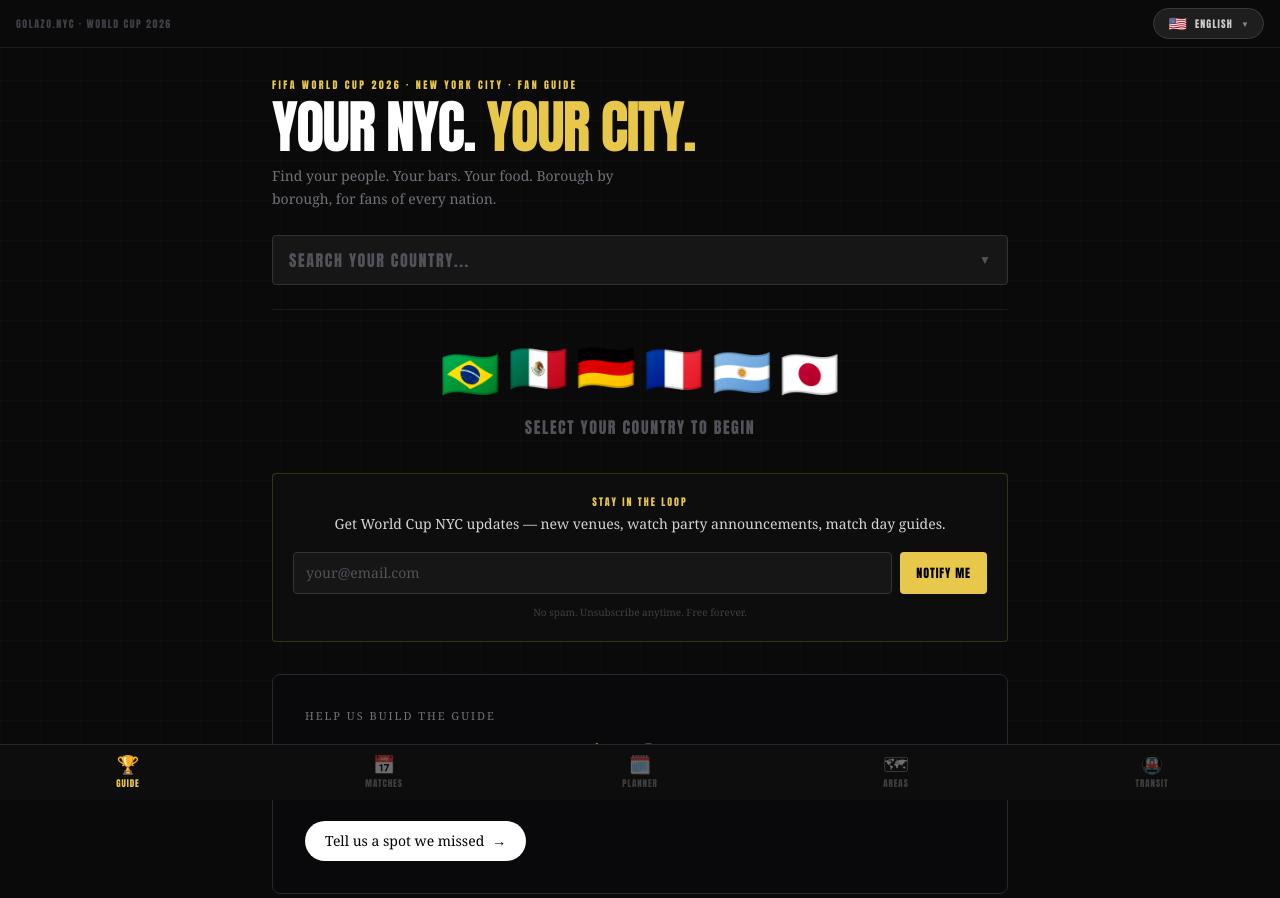
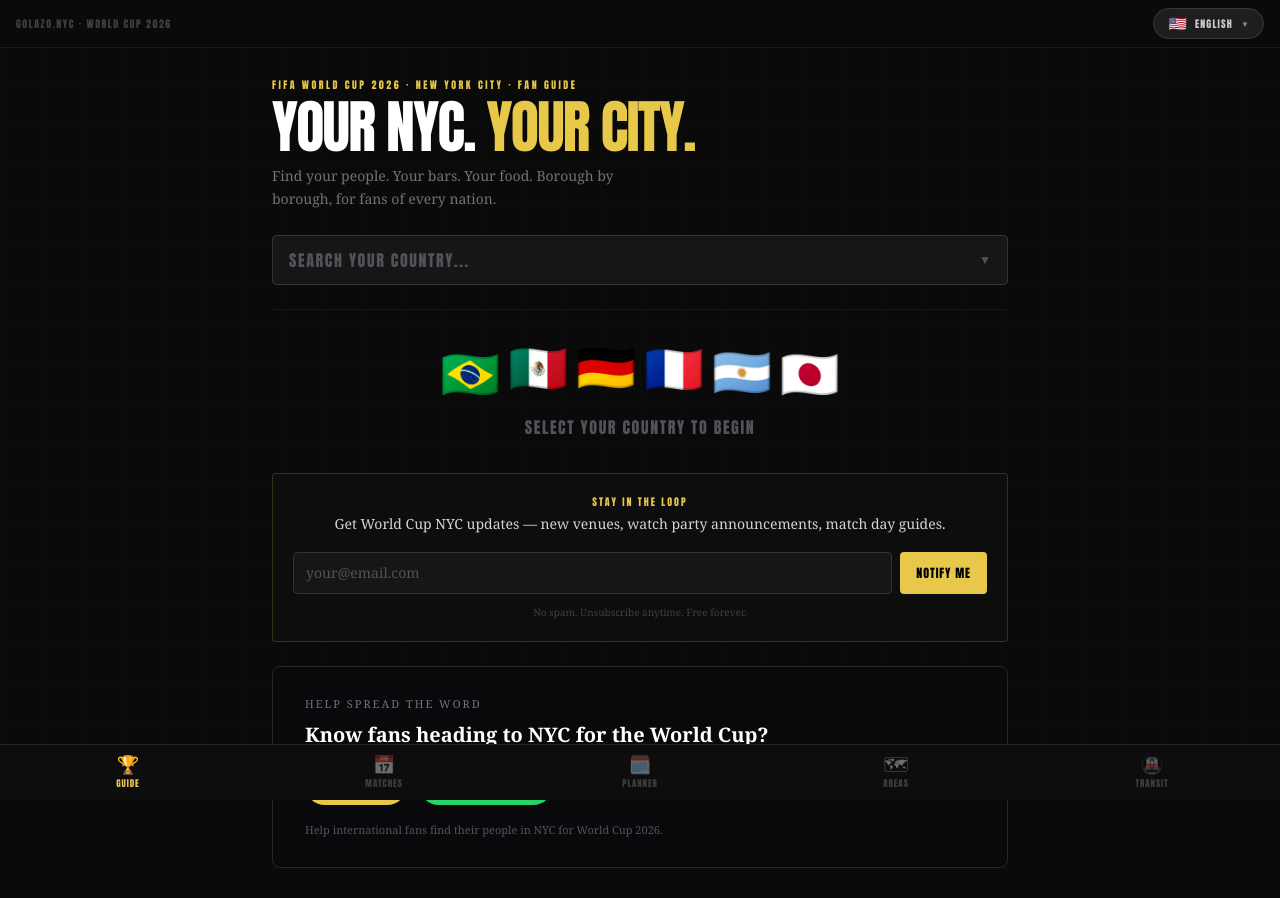
Before and after one commit to mrandrewault/fifa-nyc-guide, a Next.js app: page / in a window 1280 px wide. Shown: the top 898 px of the page. Built offline with nearby package versions, Linux system fonts and the light colour scheme.

Commit message:
Update GuideTab.tsx

```diff
--- a/src/components/guide/GuideTab.tsx
+++ b/src/components/guide/GuideTab.tsx
@@ -10,6 +10,7 @@
 import EmailSignup from '@/components/shared/EmailSignup';
 import MySpots from '@/components/shared/MySpots';
 import SubmitVenueCTA from '@/components/SubmitVenueCTA';
+import ShareButton from '@/components/ShareButton';
 
 const MapView = dynamic(() => import('@/components/shared/MapView'), {
   ssr: false,
@@ -293,6 +294,9 @@
             </div>
           )}
 
+          {/* Share CTA — country-specific, with native share + WhatsApp buttons */}
+          <ShareButton country={selected.name} countryFlag={selected.flag} accent={accent} />
+
           {/* Submit a venue CTA — context-aware, pre-fills the country */}
           <SubmitVenueCTA country={selected.name} />
 
@@ -323,6 +327,11 @@
             <EmailSignup />
           </div>
 
+          {/* Share CTA on home screen — generic, no country pre-fill */}
+          <div className="mt-6 text-left">
+            <ShareButton accent="#E8C84A" />
+          </div>
+
           {/* Submit a venue CTA — generic, no country pre-fill on home screen */}
           <div className="mt-6 text-left">
             <SubmitVenueCTA />
```
